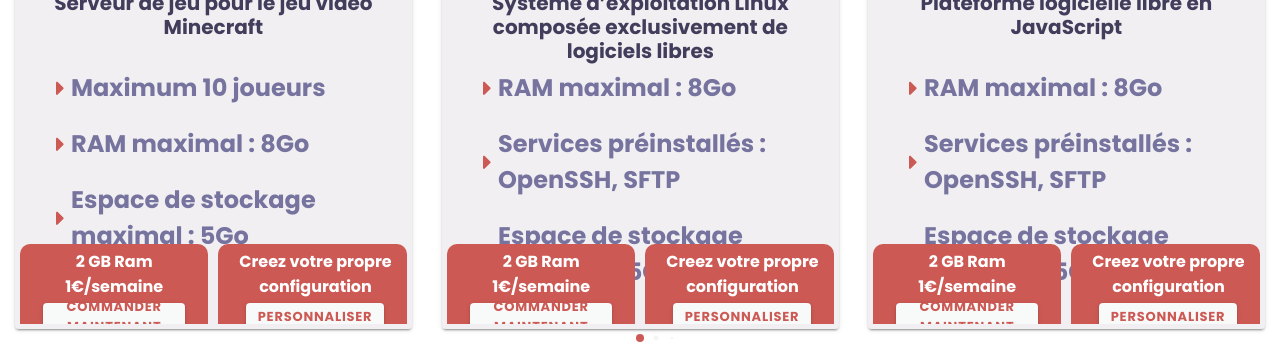
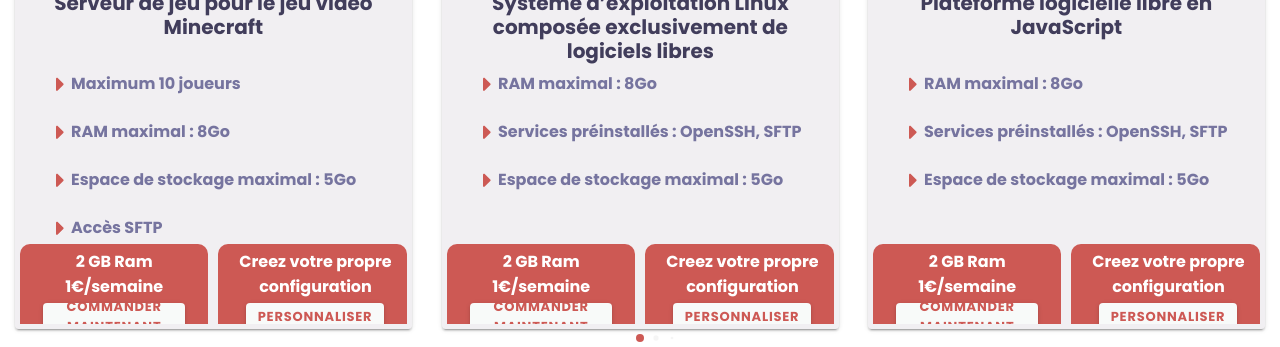
Before and after one commit to ISEN-Projet-M1/Serveroo-Front, a React (Create React App) app: page /product in a window 1280 px wide. Shown: the part 450-797 px from the top of the page. Built offline with nearby package versions, Linux system fonts and the light colour scheme.

Commit message:
fix color

```diff
--- a/src/pages/product/Product.css
+++ b/src/pages/product/Product.css
@@ -30,7 +30,7 @@
     --border-radius: 10px !important;
 }
 
-.label{
+.label1{
     --color : var(--ion-color-blue) !important;
 }
 
--- a/src/pages/product/Product.tsx
+++ b/src/pages/product/Product.tsx
@@ -74,7 +74,7 @@
                                                                 oneProduct.description.map((item: string) => {
                                                                     return (<IonItem key={item} lines="none" className="sansBackground">
                                                                         <img src={Fleche} alt="Flèche"/>
-                                                                        <IonLabel className="ion-text-wrap label">{item}</IonLabel>
+                                                                        <IonLabel className="ion-text-wrap label1">{item}</IonLabel>
                                                                     </IonItem>);
                                                                 })
                                                             }
```
